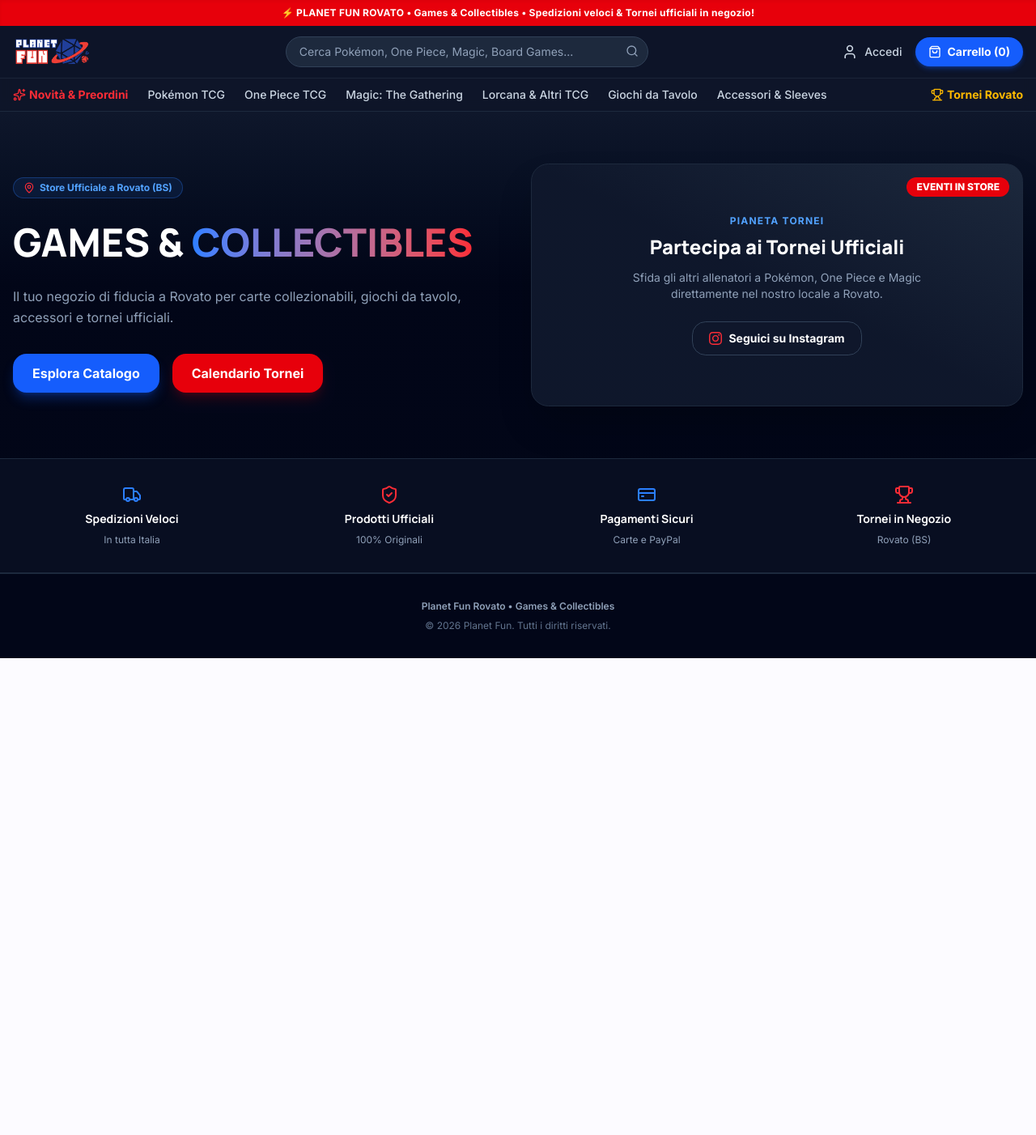
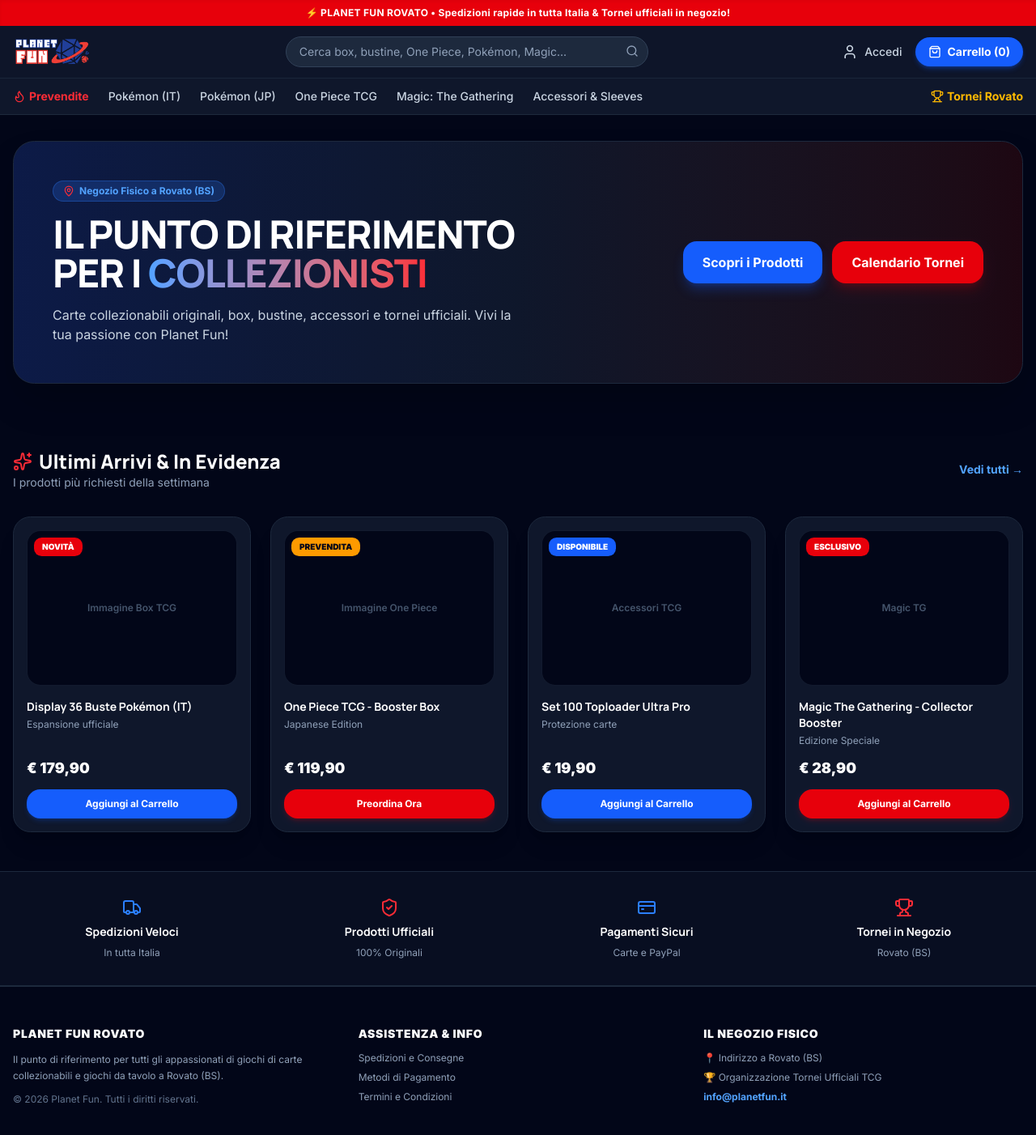
Before and after one commit to trannetee/planetfun, a Next.js app: page / in a window 1280 px wide. Shown: the top 1402 px of the page at 81% size. Before the commit the page ends 813 px from the top, so only its background shows below. Built offline with nearby package versions, Linux system fonts and the light colour scheme.

Commit message:
Layout e-commerce stile Federicstore con griglia prodotti

```diff
--- a/app/page.tsx
+++ b/app/page.tsx
@@ -1,17 +1,17 @@
 import Link from "next/link"
 import Image from "next/image"
-import { Search, ShoppingBag, User, Trophy, ShieldCheck, Truck, CreditCard, Sparkles, MapPin } from "lucide-react"
+import { Search, ShoppingBag, User, Trophy, ShieldCheck, Truck, CreditCard, Sparkles, MapPin, Flame } from "lucide-react"
 
 export default function Home() {
   return (
     <div className="min-h-screen bg-slate-950 text-slate-100 font-sans">
       {/* Top Banner Promo */}
       <div className="bg-red-600 text-white text-xs py-2 px-4 text-center font-bold tracking-wide shadow-inner">
-        ⚡ PLANET FUN ROVATO • Games & Collectibles • Spedizioni veloci & Tornei ufficiali in negozio!
+        ⚡ PLANET FUN ROVATO • Spedizioni rapide in tutta Italia & Tornei ufficiali in negozio!
       </div>
 
       {/* Header */}
-      <header className="border-b border-slate-800 bg-slate-900/90 backdrop-blur sticky top-0 z-50">
+      <header className="border-b border-slate-800 bg-slate-900/95 backdrop-blur sticky top-0 z-50">
         <div className="max-w-7xl mx-auto px-4 py-3 flex items-center justify-between gap-4">
 
           {/* Brand Logo Image */}
@@ -30,7 +30,7 @@ export default function Home() {
           <div className="flex-1 max-w-md hidden md:block relative">
             <input
               type="text"
-              placeholder="Cerca Pokémon, One Piece, Magic, Board Games..."
+              placeholder="Cerca box, bustine, One Piece, Pokémon, Magic..."
               className="w-full bg-slate-800 border border-slate-700 rounded-full py-2 pl-4 pr-10 text-sm text-slate-200 placeholder-slate-400 focus:outline-none focus:border-blue-500 transition"
             />
             <Search className="absolute right-3 top-2.5 text-slate-400 w-4 h-4" />
@@ -49,17 +49,16 @@ export default function Home() {
           </div>
         </div>
 
-        {/* Menu Categorie */}
-        <nav className="border-t border-slate-800/80 bg-slate-900/60">
-          <div className="max-w-7xl mx-auto px-4 flex items-center gap-6 overflow-x-auto text-sm font-medium py-2.5 no-scrollbar">
+        {/* Menu Categorie Stile Federicstore */}
+        <nav className="border-t border-slate-800/80 bg-slate-900">
+          <div className="max-w-7xl mx-auto px-4 flex items-center gap-6 overflow-x-auto text-sm font-medium py-3 no-scrollbar">
             <Link href="#" className="text-red-500 hover:text-red-400 font-bold flex items-center gap-1 shrink-0">
-              <Sparkles className="w-4 h-4" /> Novità & Preordini
+              <Flame className="w-4 h-4" /> Prevendite
             </Link>
-            <Link href="#" className="text-slate-300 hover:text-white shrink-0 transition">Pokémon TCG</Link>
+            <Link href="#" className="text-slate-300 hover:text-white shrink-0 transition">Pokémon (IT)</Link>
+            <Link href="#" className="text-slate-300 hover:text-white shrink-0 transition">Pokémon (JP)</Link>
             <Link href="#" className="text-slate-300 hover:text-white shrink-0 transition">One Piece TCG</Link>
             <Link href="#" className="text-slate-300 hover:text-white shrink-0 transition">Magic: The Gathering</Link>
-            <Link href="#" className="text-slate-300 hover:text-white shrink-0 transition">Lorcana & Altri TCG</Link>
-            <Link href="#" className="text-slate-300 hover:text-white shrink-0 transition">Giochi da Tavolo</Link>
             <Link href="#" className="text-slate-300 hover:text-white shrink-0 transition">Accessori & Sleeves</Link>
             <Link href="#" className="text-amber-400 hover:text-amber-300 font-bold flex items-center gap-1 shrink-0 ml-auto">
               <Trophy className="w-4 h-4" /> Tornei Rovato
@@ -68,56 +67,141 @@ export default function Home() {
         </nav>
       </header>
 
-      {/* Hero Section */}
-      <section className="relative overflow-hidden py-16 px-4 bg-gradient-to-b from-slate-900 via-slate-950 to-slate-950 border-b border-slate-800">
-        <div className="max-w-7xl mx-auto grid md:grid-cols-2 gap-8 items-center">
-          <div className="space-y-6">
-            <span className="bg-blue-500/10 text-blue-400 border border-blue-500/30 text-xs font-bold px-3 py-1 rounded-full inline-flex items-center gap-1.5">
-              <MapPin className="w-3.5 h-3.5 text-red-500" /> Store Ufficiale a Rovato (BS)
+      {/* Hero Banner Centrale */}
+      <section className="py-8 px-4 max-w-7xl mx-auto">
+        <div className="bg-gradient-to-r from-blue-900/40 via-slate-900 to-red-950/40 border border-slate-800 rounded-3xl p-8 md:p-12 flex flex-col md:flex-row items-center justify-between gap-8 shadow-2xl relative overflow-hidden">
+          <div className="space-y-4 max-w-xl text-center md:text-left">
+            <span className="bg-blue-500/20 text-blue-400 border border-blue-500/30 text-xs font-bold px-3 py-1 rounded-full inline-flex items-center gap-1.5">
+              <MapPin className="w-3.5 h-3.5 text-red-500" /> Negozio Fisico a Rovato (BS)
             </span>
-            <h2 className="text-4xl sm:text-5xl font-black text-white leading-tight">
-              GAMES & <span className="text-transparent bg-clip-text bg-gradient-to-r from-blue-500 to-red-500">COLLECTIBLES</span>
+            <h2 className="text-3xl md:text-5xl font-black text-white tracking-tight">
+              IL PUNTO DI RIFERIMENTO PER I <span className="text-transparent bg-clip-text bg-gradient-to-r from-blue-400 to-red-500">COLLEZIONISTI</span>
             </h2>
-            <p className="text-slate-400 text-base leading-relaxed">
-              Il tuo negozio di fiducia a Rovato per carte collezionabili, giochi da tavolo, accessori e tornei ufficiali.
+            <p className="text-slate-300 text-sm md:text-base">
+              Carte collezionabili originali, box, bustine, accessori e tornei ufficiali. Vivi la tua passione con Planet Fun!
             </p>
-            <div className="flex flex-wrap gap-4 pt-2">
-              <button className="bg-blue-600 hover:bg-blue-500 text-white font-bold px-6 py-3 rounded-xl transition shadow-lg shadow-blue-600/30">
-                Esplora Catalogo
-              </button>
-              <button className="bg-red-600 hover:bg-red-500 text-white font-bold px-6 py-3 rounded-xl transition shadow-lg shadow-red-600/20">
-                Calendario Tornei
+          </div>
+          <div className="flex flex-col sm:flex-row gap-3 shrink-0">
+            <button className="bg-blue-600 hover:bg-blue-500 text-white font-bold px-6 py-3.5 rounded-xl transition shadow-lg shadow-blue-600/30">
+              Scopri i Prodotti
+            </button>
+            <button className="bg-red-600 hover:bg-red-500 text-white font-bold px-6 py-3.5 rounded-xl transition shadow-lg shadow-red-600/20">
+              Calendario Tornei
+            </button>
+          </div>
+        </div>
+      </section>
+
+      {/* Sezione Prodotti in Evidenza (Stile E-commerce) */}
+      <section className="py-12 px-4 max-w-7xl mx-auto">
+        <div className="flex items-center justify-between mb-8">
+          <div>
+            <h3 className="text-2xl font-black text-white flex items-center gap-2">
+              <Sparkles className="w-6 h-6 text-red-500" /> Ultimi Arrivi & In Evidenza
+            </h3>
+            <p className="text-sm text-slate-400">I prodotti più richiesti della settimana</p>
+          </div>
+          <Link href="#" className="text-sm font-bold text-blue-400 hover:text-blue-300 transition">
+            Vedi tutti →
+          </Link>
+        </div>
+
+        {/* Griglia Prodotti */}
+        <div className="grid grid-cols-2 md:grid-cols-4 gap-6">
+
+          {/* Prodotto 1 */}
+          <div className="bg-slate-900 border border-slate-800 rounded-2xl p-4 flex flex-col justify-between group hover:border-blue-500 transition shadow-xl">
+            <div>
+              <div className="relative bg-slate-950 rounded-xl h-48 mb-4 flex items-center justify-center border border-slate-800/60 overflow-hidden">
+                <span className="absolute top-2 left-2 bg-red-600 text-white text-[10px] font-black px-2.5 py-1 rounded-md uppercase">
+                  Novità
+                </span>
+                <span className="text-slate-600 text-xs font-semibold">Immagine Box TCG</span>
+              </div>
+              <h4 className="font-bold text-sm text-white group-hover:text-blue-400 transition line-clamp-2 mb-1">
+                Display 36 Buste Pokémon (IT)
+              </h4>
+              <p className="text-xs text-slate-400 mb-3">Espansione ufficiale</p>
+            </div>
+            <div>
+              <div className="text-lg font-black text-white mb-3">€ 179,90</div>
+              <button className="w-full bg-blue-600 hover:bg-blue-500 text-white text-xs font-bold py-2.5 rounded-xl transition shadow-md shadow-blue-600/20">
+                Aggiungi al Carrello
               </button>
             </div>
           </div>
 
-          {/* Banner Promo / Torneo */}
-          <div className="bg-gradient-to-tr from-slate-900 via-slate-900 to-slate-800 border border-slate-800 rounded-2xl p-8 text-center flex flex-col items-center justify-center min-h-[300px] relative shadow-2xl">
-            <div className="absolute top-4 right-4 bg-red-600 text-white text-xs font-extrabold px-3 py-1 rounded-full uppercase">
-              Eventi In Store
+          {/* Prodotto 2 */}
+          <div className="bg-slate-900 border border-slate-800 rounded-2xl p-4 flex flex-col justify-between group hover:border-red-500 transition shadow-xl">
+            <div>
+              <div className="relative bg-slate-950 rounded-xl h-48 mb-4 flex items-center justify-center border border-slate-800/60 overflow-hidden">
+                <span className="absolute top-2 left-2 bg-amber-500 text-slate-950 text-[10px] font-black px-2.5 py-1 rounded-md uppercase">
+                  Prevendita
+                </span>
+                <span className="text-slate-600 text-xs font-semibold">Immagine One Piece</span>
+              </div>
+              <h4 className="font-bold text-sm text-white group-hover:text-red-400 transition line-clamp-2 mb-1">
+                One Piece TCG - Booster Box
+              </h4>
+              <p className="text-xs text-slate-400 mb-3">Japanese Edition</p>
             </div>
-            <p className="text-blue-400 font-bold text-xs tracking-widest uppercase mb-2">Pianeta Tornei</p>
-            <h3 className="text-2xl font-black text-white mb-3">Partecipa ai Tornei Ufficiali</h3>
-            <p className="text-slate-400 text-sm max-w-sm mb-6">
-              Sfida gli altri allenatori a Pokémon, One Piece e Magic direttamente nel nostro locale a Rovato.
-            </p>
-            <a
-              href="https://www.instagram.com/planetfun_rovato/"
-              target="_blank"
-              rel="noopener noreferrer"
-              className="bg-slate-900 border border-slate-700 hover:border-red-500 text-white font-bold px-5 py-2.5 rounded-xl text-sm transition flex items-center gap-2"
-            >
-              <svg className="w-4 h-4 text-red-500 fill-current" viewBox="0 0 24 24">
-                <path d="M12 2.163c3.204 0 3.584.012 4.85.07 3.252.148 4.771 1.691 4.919 4.919.058 1.265.069 1.645.069 4.849 0 3.205-.012 3.584-.069 4.849-.149 3.225-1.664 4.771-4.919 4.919-1.266.058-1.644.07-4.85.07-3.204 0-3.584-.012-4.849-.07-3.26-.149-4.771-1.699-4.919-4.92-.058-1.265-.07-1.644-.07-4.849 0-3.204.013-3.583.07-4.849.149-3.227 1.664-4.771 4.919-4.919 1.266-.057 1.645-.069 4.849-.069zm0-2.163c-3.259 0-3.667.014-4.947.072-4.358.2-6.78 2.618-6.98 6.98-.059 1.281-.073 1.689-.073 4.948 0 3.259.014 3.668.072 4.948.2 4.358 2.618 6.78 6.98 6.98 1.281.058 1.689.072 4.948.072 3.259 0 3.668-.014 4.948-.072 4.354-.2 6.782-2.618 6.979-6.98.059-1.28.073-1.689.073-4.948 0-3.259-.014-3.667-.072-4.947-.196-4.354-2.617-6.78-6.979-6.98-1.281-.059-1.69-.073-4.949-.073zm0 5.838c-3.403 0-6.162 2.759-6.162 6.162s2.759 6.163 6.162 6.163 6.162-2.759 6.162-6.163c0-3.403-2.759-6.162-6.162-6.162zm0 10.162c-2.209 0-4-1.79-4-4 0-2.209 1.791-4 4-4s4 1.791 4 4c0 2.21-1.791 4-4 4zm6.406-11.845c-.796 0-1.441.645-1.441 1.44s.645 1.44 1.441 1.44c.795 0 1.439-.645 1.439-1.44s-.644-1.44-1.439-1.44z"/>
-              </svg>
-              Seguici su Instagram
-            </a>
+            <div>
+              <div className="text-lg font-black text-white mb-3">€ 119,90</div>
+              <button className="w-full bg-red-600 hover:bg-red-500 text-white text-xs font-bold py-2.5 rounded-xl transition shadow-md shadow-red-600/20">
+                Preordina Ora
+              </button>
+            </div>
           </div>
+
+          {/* Prodotto 3 */}
+          <div className="bg-slate-900 border border-slate-800 rounded-2xl p-4 flex flex-col justify-between group hover:border-blue-500 transition shadow-xl">
+            <div>
+              <div className="relative bg-slate-950 rounded-xl h-48 mb-4 flex items-center justify-center border border-slate-800/60 overflow-hidden">
+                <span className="absolute top-2 left-2 bg-blue-600 text-white text-[10px] font-black px-2.5 py-1 rounded-md uppercase">
+                  Disponibile
+                </span>
+                <span className="text-slate-600 text-xs font-semibold">Accessori TCG</span>
+              </div>
+              <h4 className="font-bold text-sm text-white group-hover:text-blue-400 transition line-clamp-2 mb-1">
+                Set 100 Toploader Ultra Pro
+              </h4>
+              <p className="text-xs text-slate-400 mb-3">Protezione carte</p>
+            </div>
+            <div>
+              <div className="text-lg font-black text-white mb-3">€ 19,90</div>
+              <button className="w-full bg-blue-600 hover:bg-blue-500 text-white text-xs font-bold py-2.5 rounded-xl transition shadow-md shadow-blue-600/20">
+                Aggiungi al Carrello
+              </button>
+            </div>
+          </div>
+
+          {/* Prodotto 4 */}
+          <div className="bg-slate-900 border border-slate-800 rounded-2xl p-4 flex flex-col justify-between group hover:border-red-500 transition shadow-xl">
+            <div>
+              <div className="relative bg-slate-950 rounded-xl h-48 mb-4 flex items-center justify-center border border-slate-800/60 overflow-hidden">
+                <span className="absolute top-2 left-2 bg-red-600 text-white text-[10px] font-black px-2.5 py-1 rounded-md uppercase">
+                  Esclusivo
+                </span>
+                <span className="text-slate-600 text-xs font-semibold">Magic TG</span>
+              </div>
+              <h4 className="font-bold text-sm text-white group-hover:text-red-400 transition line-clamp-2 mb-1">
+                Magic The Gathering - Collector Booster
+              </h4>
+              <p className="text-xs text-slate-400 mb-3">Edizione Speciale</p>
+            </div>
+            <div>
+              <div className="text-lg font-black text-white mb-3">€ 28,90</div>
+              <button className="w-full bg-red-600 hover:bg-red-500 text-white text-xs font-bold py-2.5 rounded-xl transition shadow-md shadow-red-600/20">
+                Aggiungi al Carrello
+              </button>
+            </div>
+          </div>
+
         </div>
       </section>
 
       {/* Trust Badges */}
-      <section className="py-8 bg-slate-900/50 border-b border-slate-800">
+      <section className="py-8 bg-slate-900/50 border-t border-b border-slate-800">
         <div className="max-w-7xl mx-auto px-4 grid grid-cols-2 md:grid-cols-4 gap-6 text-center">
           <div className="flex flex-col items-center gap-2">
             <Truck className="w-6 h-6 text-blue-500" />
@@ -142,10 +226,31 @@ export default function Home() {
         </div>
       </section>
 
-      {/* Footer */}
-      <footer className="py-8 border-t border-slate-800 text-center text-xs text-slate-500 space-y-2">
-        <p className="font-semibold text-slate-400">Planet Fun Rovato • Games & Collectibles</p>
-        <p>© 2026 Planet Fun. Tutti i diritti riservati.</p>
+      {/* Footer Stile Store */}
+      <footer className="py-12 border-t border-slate-800 bg-slate-950 text-xs text-slate-400">
+        <div className="max-w-7xl mx-auto px-4 grid grid-cols-1 md:grid-cols-3 gap-8 mb-8">
+          <div>
+            <h5 className="font-black text-white text-sm uppercase tracking-wider mb-3">Planet Fun Rovato</h5>
+            <p className="leading-relaxed mb-3">
+              Il punto di riferimento per tutti gli appassionati di giochi di carte collezionabili e giochi da tavolo a Rovato (BS).
+            </p>
+            <p className="text-slate-500">© 2026 Planet Fun. Tutti i diritti riservati.</p>
+          </div>
+          <div>
+            <h5 className="font-black text-white text-sm uppercase tracking-wider mb-3">Assistenza & Info</h5>
+            <ul className="space-y-2">
+              <li><Link href="#" className="hover:text-blue-400 transition">Spedizioni e Consegne</Link></li>
+              <li><Link href="#" className="hover:text-blue-400 transition">Metodi di Pagamento</Link></li>
+              <li><Link href="#" className="hover:text-blue-400 transition">Termini e Condizioni</Link></li>
+            </ul>
+          </div>
+          <div>
+            <h5 className="font-black text-white text-sm uppercase tracking-wider mb-3">Il Negozio Fisico</h5>
+            <p className="mb-2">📍 Indirizzo a Rovato (BS)</p>
+            <p className="mb-2">🏆 Organizzazione Tornei Ufficiali TCG</p>
+            <p className="text-blue-400 font-bold">info@planetfun.it</p>
+          </div>
+        </div>
       </footer>
     </div>
   )
```
